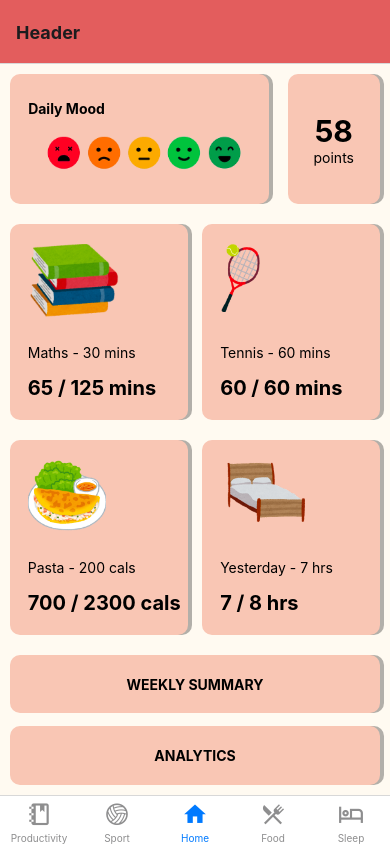
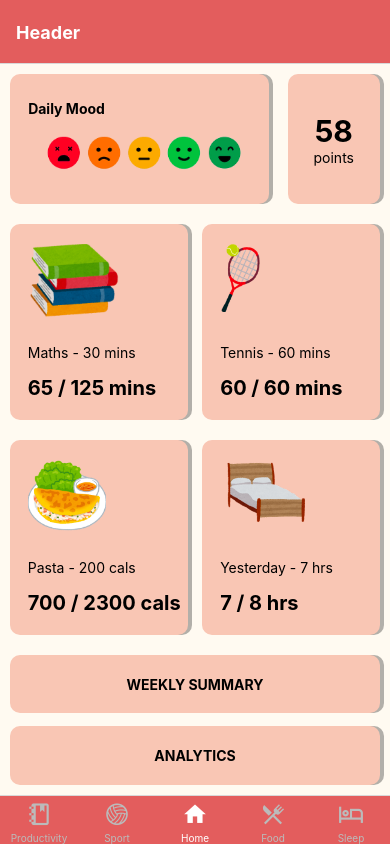
Before and after one commit to kvnandula04/student-wellbeing-app, a React Native app in the folder student-wellbeing-app/: screen / in a window 390 px wide. Built offline with nearby package versions, Linux system fonts and the light colour scheme.

Commit message:
Changed colors back to default style

```diff
--- a/student-wellbeing-app/src/navigations/TabNavMaterial.js
+++ b/student-wellbeing-app/src/navigations/TabNavMaterial.js
@@ -10,7 +10,6 @@ import SleepStackScreen from "./SleepStackScreen";
 import ProductivityStackScreen from "./ProductivityStackScreen";
 import Colors from "../styles/Colors";
 
-
 const Tab = createBottomTabNavigator();
 
 export default function TabNavMaterial() {
@@ -18,19 +17,20 @@ export default function TabNavMaterial() {
     <NavigationContainer>
       <Tab.Navigator
         initialRouteName="Home"
-        barStyle={{ backgroundColor: "#E35D5D" }}
         shifting={false}
-        activeColor="#FFFFFF"
-        inactiveColor="#BBBBBB"
         screenOptions={{
+          tabBarStyle: { backgroundColor: "#E35D5D" },
           headerStyle: {
             backgroundColor: "#E35D5D",
           },
           headerTitleStyle: {
             fontWeight: "bold",
+            color: "#FFFFFF",
           },
           title: "Header",
           color: "white",
+          tabBarActiveTintColor: "#FFFFFF",
+          tabBarInactiveTintColor: "#BBBBBB",
         }}
       >
         <Tab.Screen
```
